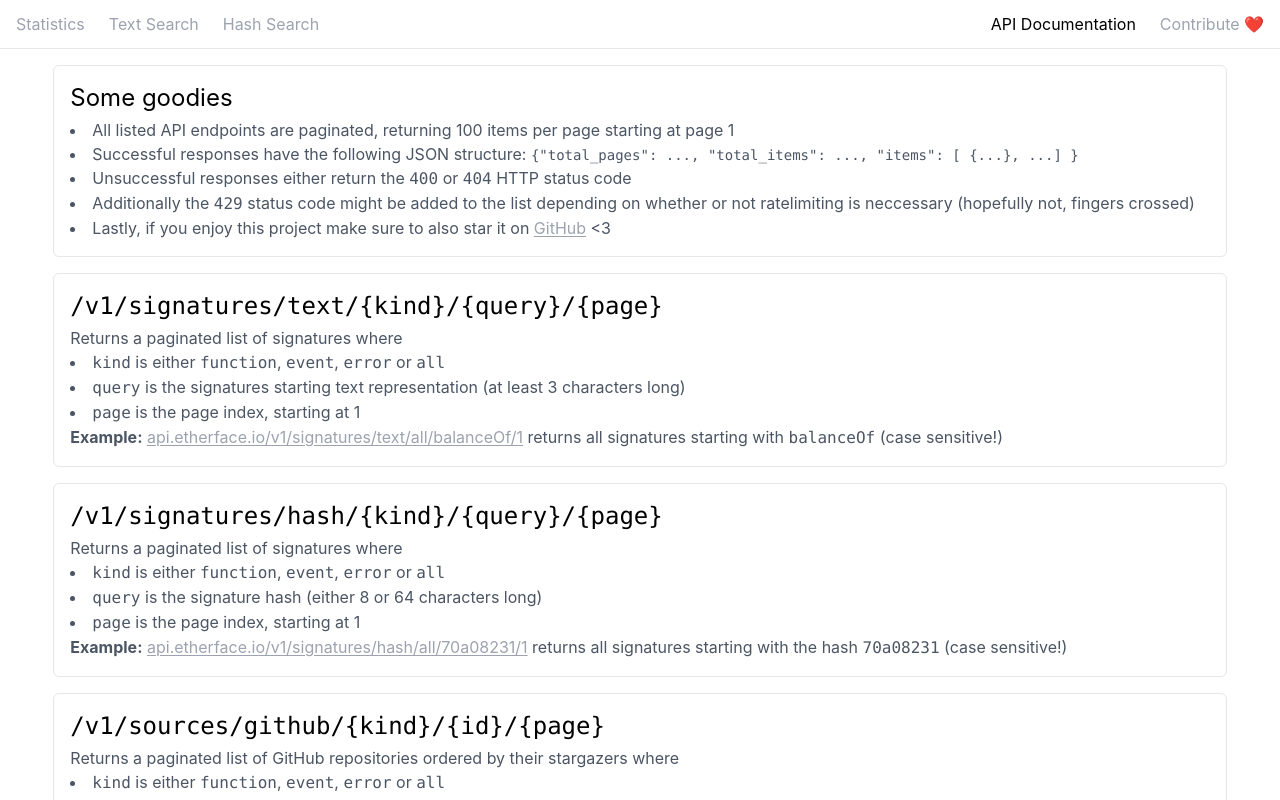
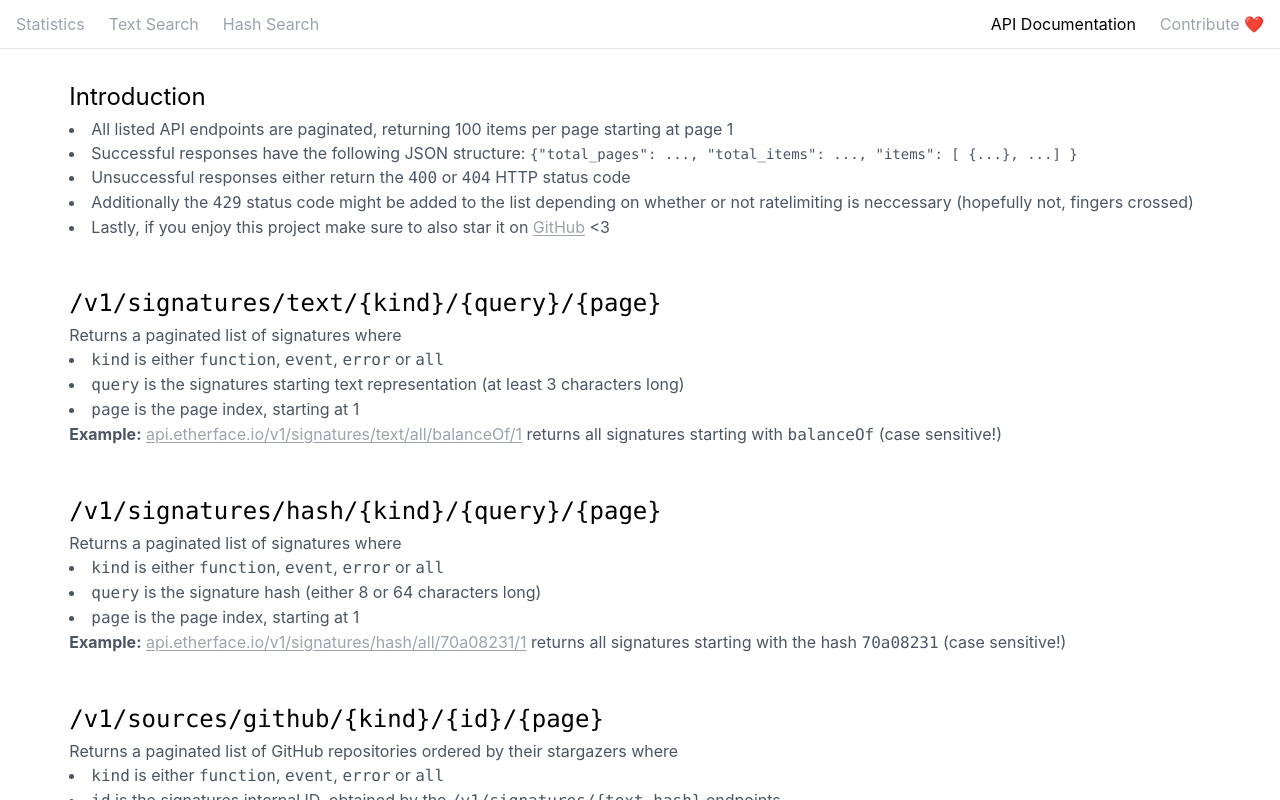
Before and after one commit to volsa/etherface, a Next.js app in the folder etherface-ui/: page /api-documentation in a window 1280 px wide. Shown: the top 800 px of the page. Built offline with nearby package versions, Linux system fonts and the light colour scheme.

Commit message:
refactor: Update api-documentation

```diff
--- a/etherface-ui/pages/api-documentation.tsx
+++ b/etherface-ui/pages/api-documentation.tsx
@@ -9,7 +9,7 @@ const LinkItem = ({ text, url }) => {
 
 const Paragraph = ({ title, content }) => {
     return (
-        <div className='w-11/12 2xl:w-1/2  border rounded-md mt-4'>
+        <div className='w-11/12 2xl:w-1/2 mt-4'>
             <div className='p-4'>
                 <div className='text-2xl text-black mb-1'>{title}</div>
                 <div className='text text-gray-600'>{content}</div>
@@ -26,7 +26,7 @@ const ApiDocumentation = () => {
 
             <div className='flex flex-col items-center'>
                 <Paragraph
-                    title='Some goodies'
+                    title='Introduction'
                     content={
                         <div>
                             <ul className='list-disc list-inside'>
```
